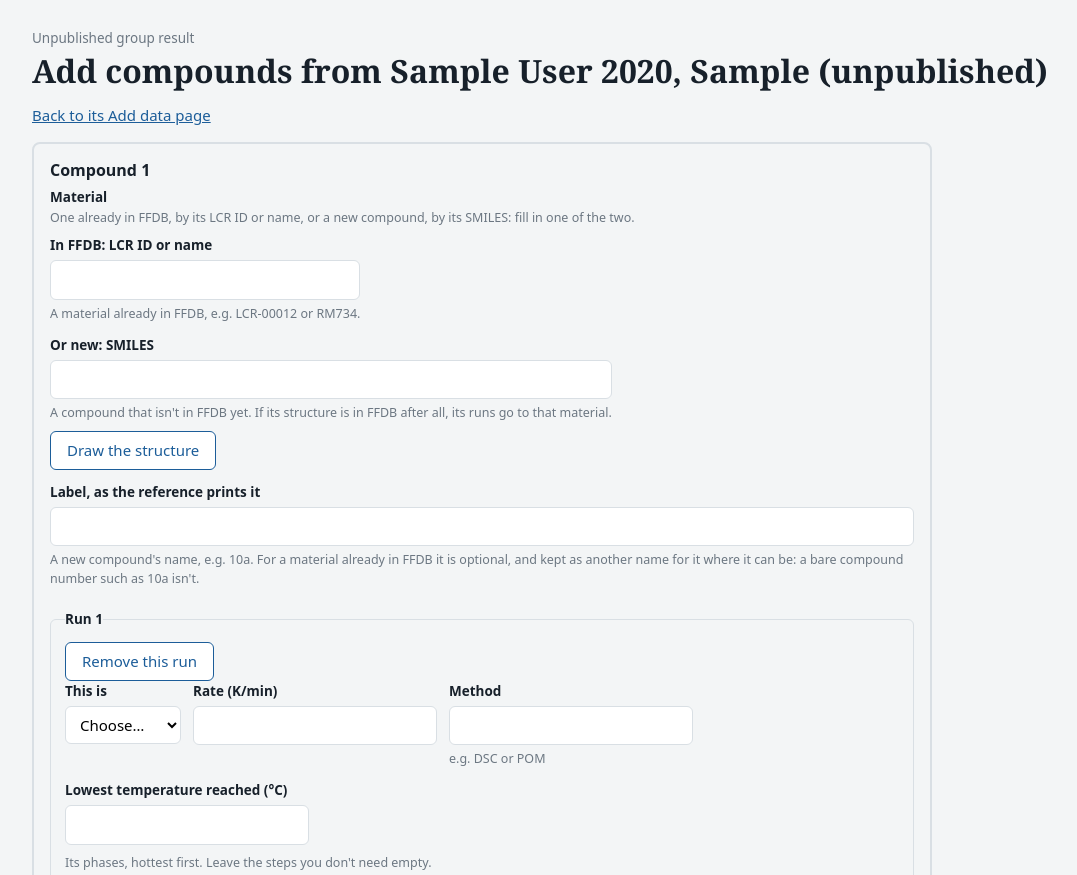
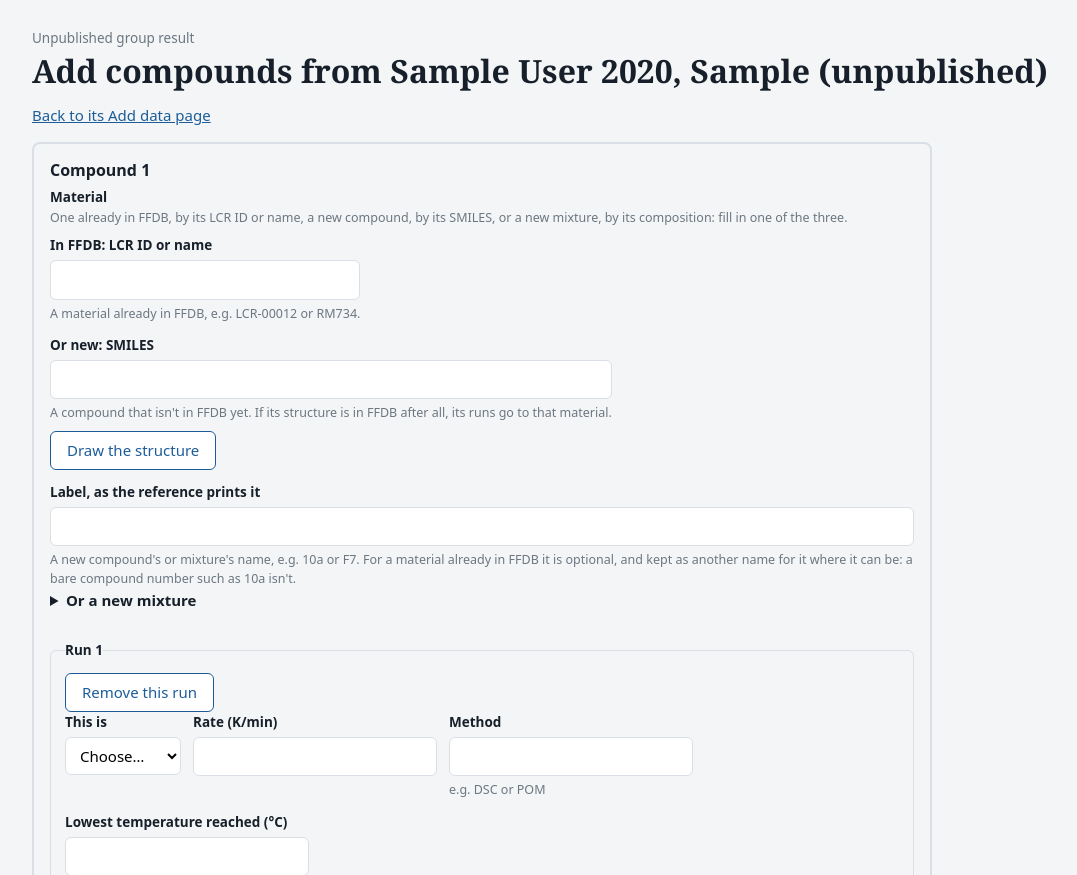
Before and after one commit to 123cpb/ffdb, a Django app: page /add/reference/1/compound/ in a window 1280 px wide. Shown: the part 58-933 px from the top of the page, without its empty margins (32-1109 px from the left). Run offline with Django 5.2, Linux system fonts and the light colour scheme; a user stored in the database is signed in; data comes from the database, SQL or seed files in the repository; tables that the repository leaves empty hold one stand-in row (values such as "Sample post").

Commit message:
mixtures on a card

```diff
--- a/repo/forms.py
+++ b/repo/forms.py
@@ -31,6 +31,7 @@ from .models import (
     group_properties,
     materials_named,
     must_state,
+    name_key,
     pk_from_accession,
 )
 from .phases import (
@@ -615,17 +616,28 @@ RunFormSet = forms.formset_factory(RunForm, formset=CardFormSet, extra=2, can_de
 
 class CardMaterialForm(forms.Form):
     """A compound card's material: one already in FFDB, by its LCR ID or by a name or alias that
-    fits it alone, or a new compound, by its SMILES. Whichever box is filled says which. A SMILES
-    whose structure is already in FFDB finds that material, as in the compound table. The label,
-    as the reference prints it, names a new compound, and is kept as an alias of a material in
-    FFDB unless Material.alias_problem() says why not.
-
-    A valid form has found, the material in FFDB, or None for a new compound, which is then
-    in new, not saved, with its stereo_warning; and alias_problem, "" when the label will be kept.
-    A SMILES that reads but isn't in FFDB also gives canonical_smiles, for the drawing, and the
-    stereo_warning, even when something else is wrong, such as the label not given yet."""
-
-    NO_MATERIAL = "Give the LCR ID or name of a material in FFDB, or the SMILES of a new compound."
+    fits it alone, a new compound, by its SMILES, or a new mixture, by its composition. Whichever
+    is filled in says which. A SMILES whose structure is already in FFDB finds that material, as
+    in the compound table. The label, as the reference prints it, names a new compound or
+    mixture, and is kept as an alias of a material in FFDB unless Material.alias_problem() says
+    why not.
+
+    A new mixture is read by Add a mixture's form, MixtureForm, in mixture, with its rules and
+    messages. Its boxes have the card's prefix too, so its name box is the card's label box. When
+    FFDB has mixtures of that name, it asks whether this is one of them, and "Yes" finds that one.
+
+    A valid form has found, the material in FFDB, or None for a new compound or mixture, which is
+    then in new, not saved, with its stereo_warning; and alias_problem, "" when the label will be
+    kept. A SMILES that reads but isn't in FFDB also gives canonical_smiles, for the drawing, and
+    the stereo_warning, even when something else is wrong, such as the label not given yet."""
+
+    NO_MATERIAL = (
+        "Give the LCR ID or name of a material in FFDB, the SMILES of a new compound, or the composition of a new mixture."
+    )
+    NOT_MORE_THAN_ONE = "Fill in one of these, not more: an LCR ID or name, a SMILES, or a new mixture."
+    # A new mixture's own boxes. Its name is the label box, which any material can have, and its
+    # same_as only answers a question, so neither says the material is a mixture.
+    MIXTURE_BOXES = ["composition_status", "components", "other_components", "notes"]
 
     material = forms.CharField(
         label="In FFDB: LCR ID or name", required=False, max_length=NAME_LENGTH,
@@ -637,33 +649,71 @@ class CardMaterialForm(forms.Form):
     )
     name = forms.CharField(
         label="Label, as the reference prints it", required=False, max_length=NAME_LENGTH,
-        help_text="A new compound's name, e.g. 10a. For a material already in FFDB it is optional, and kept as "
-        "another name for it where it can be: a bare compound number such as 10a isn't.",
+        help_text="A new compound's or mixture's name, e.g. 10a or F7. For a material already in FFDB it is "
+        "optional, and kept as another name for it where it can be: a bare compound number such as 10a isn't.",
     )
 
     def __init__(self, *args, **kwargs):
         super().__init__(*args, **kwargs)
+        sent = self.mixture_form(self.data) if self.is_bound else None
+        # Whether any of a new mixture's own boxes is filled in. When none is, the mixture is drawn
+        # empty, as on a page not sent, and never checked, so a card for a compound shows no
+        # mixture's problems. Nothing typed is lost: its name box is the card's own.
+        self.is_mixture = sent is not None and any(name in sent.changed_data for name in self.MIXTURE_BOXES)
+        self.mixture = sent if self.is_mixture else self.mixture_form(None)
         self.found = self.new = None  # set by clean()
         self.alias_problem = self.stereo_warning = self.canonical_smiles = ""
+
+    def mixture_form(self, data):
+        """Add a mixture's form for this card's mixture, with data, or None for empty boxes.
+        use_required_attribute=False, as for the card's own boxes: a card for a compound leaves the
+        mixture's empty, which the browser mustn't refuse. Its name box is the card's label box, so
+        it takes that box's label, which its problems then name. The label is set before anything
+        reads the form, because Django keeps each box's label from the first read."""
+        form = MixtureForm(data, prefix=self.prefix, use_required_attribute=False)
+        form.fields["name"].label = self.fields["name"].label
+        return form
+
+    def has_changed(self):
+        """Whether its own boxes or a new mixture's are filled in. Django checks a card only when
+        it has changed, so a card with only a mixture's composition is checked too."""
+        return super().has_changed() or self.is_mixture
+
+    def is_valid(self):
+        """Whether its own boxes read, and a new mixture's too. A mixture's problems stay at its
+        boxes, so they aren't repeated among the card's."""
+        valid = super().is_valid()
+        return valid and (not self.is_mixture or self.mixture.is_valid())
 
     def clean(self):
         cleaned = super().clean()
         if self.errors:
             return cleaned  # a box too long to store
         text, smiles, name = cleaned["material"], cleaned["smiles"], cleaned["name"]
-        if text and smiles:
-            raise ValidationError("Give an LCR ID or name, or a SMILES, not both.")
-        if not (text or smiles):
+        filled = [text, smiles, self.is_mixture]
+        if sum(map(bool, filled)) > 1:
+            raise ValidationError(self.NOT_MORE_THAN_ONE)
+        if not any(filled):
             raise ValidationError(self.NO_MATERIAL)
         if text:
             self.found, problem = find_material(text, "Check it, or give the SMILES of a new compound.")
             if problem:
                 self.add_error("material", problem)
+        elif smiles:
+            self.read_structure(smiles, name)
         else:
-            self.read_structure(smiles, name)
+            self.read_mixture()
         if self.found is not None and name:
             self.alias_problem = self.found.alias_problem(name)
         return cleaned
+
+    def read_mixture(self):
+        """Read a new mixture as Add a mixture reads one: is_valid() asks for its problems. A
+        mixture FFDB already has, chosen in answer to the same-name question, is found; otherwise
+        the new one is built, not saved."""
+        if self.mixture.is_valid():
+            self.found = self.mixture.existing
+            self.new = None if self.found else self.mixture.mixture
 
     def read_structure(self, smiles, name):
         """Find the material in FFDB with this structure, or build a new compound, not saved, and
@@ -755,23 +805,30 @@ class CompoundCard:
 
     def material_key(self):
         """What makes two cards the same material, once the card is valid: the primary key of
-        the material in FFDB, or a new compound's InChIKey, which its check by the model's rules
-        filled in. A pk is a number and an InChIKey is text, so the two can never be mistaken for
-        each other, as in read_lines()."""
+        the material in FFDB, a new compound's InChIKey, which its check by the model's rules
+        filled in, or a new mixture's name, as names are compared. A mixture has no structure, so
+        two new ones with one name on one page are taken to be one. A pk is a number, an InChIKey
+        text and a mixture's key a tuple, so none can be mistaken for another, as in read_lines()."""
         form = self.material_form
-        return form.found.pk if form.found is not None else form.new.inchikey
+        if form.found is not None:
+            return form.found.pk
+        return ("mixture", name_key(form.new.name)) if form.is_mixture else form.new.inchikey
 
     def save(self, user):
         """Add everything on the card in one transaction, so a failure partway keeps none of it:
-        a new compound, named by its label, or the label as an alias of the material in FFDB, and
-        then each run and each block of values, recorded as entered by user. Inside the page's
-        transaction (CompoundCards.save()) it is part of that one. Call it only on a valid card.
-        Returns (the material, whether it was added, whether the label was kept as an alias)."""
+        a new compound, named by its label, a new mixture with its components, or the label as an
+        alias of the material in FFDB, and then each run and each block of values, recorded as
+        entered by user. Inside the page's transaction (CompoundCards.save()) it is part of that
+        one. Call it only on a valid card. Returns (the material, whether it was added, whether
+        the label was kept as an alias)."""
         form = self.material_form
         name = form.cleaned_data["name"]
         with transaction.atomic():
             material, added, kept = form.found or form.new, form.found is None, False
-            if added:
+            if form.is_mixture:
+                # Add a mixture's save: the mixture and its components, or the one in FFDB it is.
+                material, added = form.mixture.save()
+            elif added:
                 material.save()
             elif name and not form.alias_problem:
                 material.add_aliases([name])
@@ -1595,7 +1652,8 @@ class MixtureForm(forms.Form):
         # The question's choices depend on the name, so it is read as posted, before it is
         # cleaned. Cleaning only strips spaces, which name_key() ignores anyway. An unbound
         # form has no name, which fits no mixture.
-        self.same_name = materials_named(self.data.get("name", ""), Material.Kind.MIXTURE)
+        # add_prefix: on a compound card the boxes' names start with the card's, card-0-name.
+        self.same_name = materials_named(self.data.get(self.add_prefix("name"), ""), Material.Kind.MIXTURE)
         if self.same_name:
             self.fields["same_as"].choices = [
                 *[(str(mixture.pk), f"Yes, it's {mixture.accession}") for mixture in self.same_name],
--- a/repo/static/repo/cards.js
+++ b/repo/static/repo/cards.js
@@ -56,7 +56,7 @@ function added(part) {
 function isEmpty(card) {
   return [...card.querySelectorAll("input:not([type=hidden]), select, textarea")].every((box) => {
     if (box.tagName === "SELECT") return [...box.options].every((option) => option.selected === option.defaultSelected);
-    if (box.type === "checkbox") return box.checked === box.defaultChecked;
+    if (box.type === "checkbox" || box.type === "radio") return box.checked === box.defaultChecked;
     return box.value === box.defaultValue;
   });
 }
--- /dev/null
+++ b/repo/static/repo/composition.js
@@ -0,0 +1,24 @@
+/* A new mixture's composition boxes (_mixture_boxes.html), on a compound card or Add a mixture's
+   form. Not disclosed has no components to fill in, so while it is chosen the boxes for them are
+   hidden, unless something is typed in them: Check refuses that, and the curator must see what to
+   clear. Without JavaScript they are always shown.
+
+   One listener on the whole page, as in checks.js, takes in the cards cards.js adds later: a
+   change bubbles up from the radio chosen. Those cards start with nothing chosen, so their boxes
+   start shown, and need nothing when they are added. */
+
+"use strict";
+
+function showComposition(mixture) {
+  const chosen = mixture.querySelector('input[name$="composition_status"]:checked');
+  const details = mixture.querySelector("[data-composition-details]");
+  const typed = [...details.querySelectorAll("textarea")].some((box) => box.value.trim() !== "");
+  details.hidden = chosen?.value === "not_disclosed" && !typed;
+}
+
+document.querySelectorAll("[data-composition]").forEach(showComposition);
+
+document.addEventListener("change", (event) => {
+  const mixture = event.target.closest("[data-composition]");
+  if (mixture) showComposition(mixture);
+});
--- a/repo/static/repo/style.css
+++ b/repo/static/repo/style.css
@@ -86,6 +86,8 @@ main.wrap { padding-top: 28px; padding-bottom: 56px; }
    "+ Add a phase" clear of the solid below. The card's Draw button clear of the label below. */
 .phase-steps__remove { align-self: end; }
 .phase-steps__add, .card-draw { margin-bottom: 12px; }
+/* A card's "Or a new mixture": its heading looks like something to press, which it is. */
+.card-mixture summary { cursor: pointer; font-weight: 600; margin-bottom: 8px; }
 /* What a card's Check found: the drawing beside the material it is. */
 .card-material { display: flex; flex-wrap: wrap; align-items: center; gap: 8px 16px; margin-bottom: 12px; }
 .card-material svg { display: block; max-width: 100%; height: auto; }
--- a/repo/templates/repo/_card_material_result.html
+++ b/repo/templates/repo/_card_material_result.html
@@ -1,8 +1,11 @@
 {% comment %}
 What the server makes of a compound card's material, forms.CardMaterialForm (as form): the
 material in FFDB, or the structure typed, drawn, with whether it is new and any stereochemistry
-warning. The card shows it under its material: Check fills it when the page comes back, and
-views.check_card_material as the curator types. An empty card shows nothing.
+warning. For a new mixture, its component lines as read and, when FFDB has mixtures of its name,
+the question whether it is one of them (Add a mixture's partials); this box is inside the cards'
+form, so the answer is sent with Check and Save. The card shows it under its material: Check
+fills it when the page comes back, and views.check_card_material as the curator types. An empty
+card shows nothing.
 {% endcomment %}
 {% if form.found %}
 <div class="card-material">
@@ -12,7 +15,8 @@ views.check_card_material as the curator types. An empty card shows nothing.
   <p>
     In FFDB as <a href="{% url 'repo:material' form.found.pk %}">{{ form.found.accession }}</a>
     {% if form.found.name %}<span class="result__name">{{ form.found.name }}</span>{% endif %}
-    {% with label=form.cleaned_data.name %}{% if label %}
+    {# Not for a mixture chosen in answer to the question: it was found by the label, which is already one of its names. #}
+    {% with label=form.cleaned_data.name %}{% if label and not form.is_mixture %}
     <span class="cell-note">
       {% if form.alias_problem %}{{ label }} won't be kept as an alias: {{ form.alias_problem }}.
       {% else %}{{ label }} will be kept as an alias.{% endif %}
@@ -29,4 +33,14 @@ views.check_card_material as the curator types. An empty card shows nothing.
     {% if form.stereo_warning %}<span class="cell-note stereo-warning">{{ form.stereo_warning }}</span>{% endif %}
   </p>
 </div>
+{% elif form.new %}
+{# A new mixture whose boxes all read. #}
+<div class="card-material">
+  <span class="result__mixture">Mixture</span>
+  <p>New mixture, named {{ form.new.name }}</p>
+</div>
 {% endif %}
+{% if form.is_mixture %}
+{% include "repo/_component_lines.html" with form=form.mixture %}
+{% include "repo/_same_name_question.html" with form=form.mixture %}
+{% endif %}
--- a/repo/templates/repo/_compound_card.html
+++ b/repo/templates/repo/_compound_card.html
@@ -27,7 +27,7 @@ Each box is a live region (aria-live), so a screen reader reads each new answer.
   {% with form=card.material_form %}
   <fieldset data-check="{{ card.prefix }}-material-result">
     <legend>Material</legend>
-    <p class="entry-form__help">One already in FFDB, by its LCR ID or name, or a new compound, by its SMILES: fill in one of the two.</p>
+    <p class="entry-form__help">One already in FFDB, by its LCR ID or name, a new compound, by its SMILES, or a new mixture, by its composition: fill in one of the three.</p>
     {% if form.non_field_errors %}<p class="form-error">{{ form.non_field_errors|join:" " }}</p>{% endif %}
     <div class="entry-form__row">
       {% include "repo/_entry_field.html" with field=form.material %}
@@ -37,6 +37,15 @@ Each box is a live region (aria-live), so a screen reader reads each new answer.
     {# data-smiles is the id of the box "Use this structure" fills, and the editor opens with what that box holds. #}
     <button type="button" class="secondary-button card-draw" data-draw data-smiles="{{ form.smiles.id_for_label }}" hidden>Draw the structure</button>
     {% include "repo/_entry_field.html" with field=form.name %}
+    {# The label box is a new mixture's name too (forms.CardMaterialForm), so the mixture's problems with its name go here. #}
+    {% if form.mixture.name.errors %}<p class="form-error">{{ form.mixture.name.errors|join:" " }}</p>{% endif %}
+    {# A new mixture's boxes, Add a mixture's. <details> opens and closes without JavaScript; it comes back open for a mixture. #}
+    <details class="card-mixture"{% if form.is_mixture %} open{% endif %}>
+      <summary>Or a new mixture</summary>
+      {# Errors that belong to no one box: the rules across the components. #}
+      {% if form.mixture.non_field_errors %}<p class="form-error">{{ form.mixture.non_field_errors|join:" " }}</p>{% endif %}
+      {% include "repo/_mixture_boxes.html" with form=form.mixture %}
+    </details>
   </fieldset>
   <div id="{{ card.prefix }}-material-result" aria-live="polite" data-check-url="{% url 'repo:check_card_material' reference.pk %}?card={{ card.index }}">
     {% include "repo/_card_material_result.html" %}
--- /dev/null
+++ b/repo/templates/repo/_mixture_boxes.html
@@ -0,0 +1,26 @@
+{% comment %}
+A new mixture's boxes, MixtureForm (as form), apart from its name: whether its composition is
+known, its components in FFDB one per line, its other components and its notes. Add a mixture's
+form (_mixture_form.html) includes it, and so does a compound card (_compound_card.html), whose
+label box is the mixture's name. composition.js hides the components and other components while
+Not disclosed is chosen, unless something is typed in them.
+{% endcomment %}
+<div data-composition>
+  <fieldset>
+    <legend>{{ form.composition_status.label }}</legend>
+    {% if form.composition_status.errors %}<p class="form-error">{{ form.composition_status.errors|join:" " }}</p>{% endif %}
+    {% for radio in form.composition_status %}
+    <label class="entry-form__choice">{{ radio.tag }} {{ radio.choice_label }}</label>
+    {% endfor %}
+    <p class="entry-form__help">{{ form.composition_status.help_text }}</p>
+  </fieldset>
+  <div data-composition-details>
+    <label for="{{ form.components.id_for_label }}">{{ form.components.label }}</label>
+    {# Django points the box at the errors, by this id, so screen readers read them too. #}
+    {% if form.components.errors %}<p class="form-error" id="{{ form.components.auto_id }}_error">{{ form.components.errors|join:" " }}</p>{% endif %}
+    {{ form.components }}
+    <p class="entry-form__help" id="{{ form.components.auto_id }}_helptext">{{ form.components.help_text }}</p>
+    {% include "repo/_entry_field.html" with field=form.other_components %}
+  </div>
+  {% include "repo/_entry_field.html" with field=form.notes %}
+</div>
--- a/repo/templates/repo/add_compound.html
+++ b/repo/templates/repo/add_compound.html
@@ -12,9 +12,10 @@
   {% include "repo/_draw_dialog.html" %}
 </section>
 
-{# As on the Add data page: the cards' Draw buttons, their phase steps, their checks as the curator types, and adding and removing cards. #}
+{# As on the Add data page: the cards' Draw buttons, their phase steps, their checks as the curator types, adding and removing cards, and hiding a mixture's composition boxes. #}
 <script src="{% static 'repo/draw.js' %}" defer></script>
 <script src="{% static 'repo/phase_steps.js' %}" defer></script>
 <script src="{% static 'repo/checks.js' %}" defer></script>
 <script src="{% static 'repo/cards.js' %}" defer></script>
+<script src="{% static 'repo/composition.js' %}" defer></script>
 {% endblock %}
--- a/repo/views.py
+++ b/repo/views.py
@@ -763,12 +763,14 @@ def checked_card(request, pk):
 @permission_required("repo.add_reference", raise_exception=True)
 @require_POST
 def check_card_material(request, pk):
-    """What the server makes of a compound card's material. With all its boxes empty the answer
-    is empty, rather than a message asking for one of them."""
+    """What the server makes of a compound card's material: for a new mixture, with the problems
+    of its own boxes too. With all its boxes empty the answer is empty, rather than a message
+    asking for one of them."""
     form = checked_card(request, pk).material_form
     if not form.has_changed():
         return HttpResponse()
-    return check_answer(request, [("", form)], "repo/_card_material_result.html", {"form": form})
+    problem_forms = [("", form), *([("", form.mixture)] if form.is_mixture else [])]
+    return check_answer(request, problem_forms, "repo/_card_material_result.html", {"form": form})
 
 
 @login_required
```
Also changed, not shown: repo/templates/repo/_component_lines.html (added, +39 -0 lines), repo/templates/repo/_mixture_form.html (+3 -35 lines), repo/templates/repo/_same_name_question.html (added, +26 -0 lines), repo/templates/repo/add_from_reference.html (+5 -4 lines), repo/templates/repo/add_mixture.html (+5 -33 lines), repo/tests/test_checks.py (+1 -1 lines), repo/tests/test_compound_card.py (+2 -2 lines), repo/tests/test_mixture_cards.py (added, +220 -0 lines).
